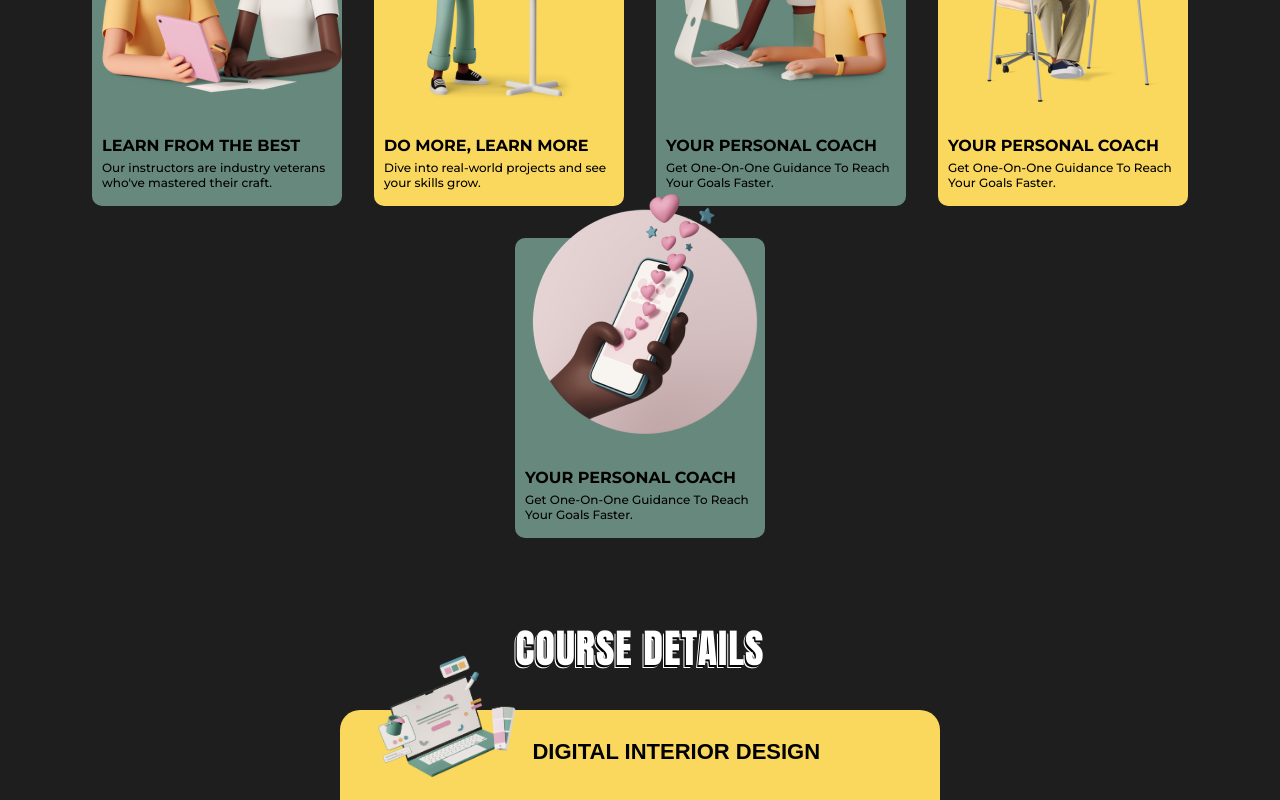
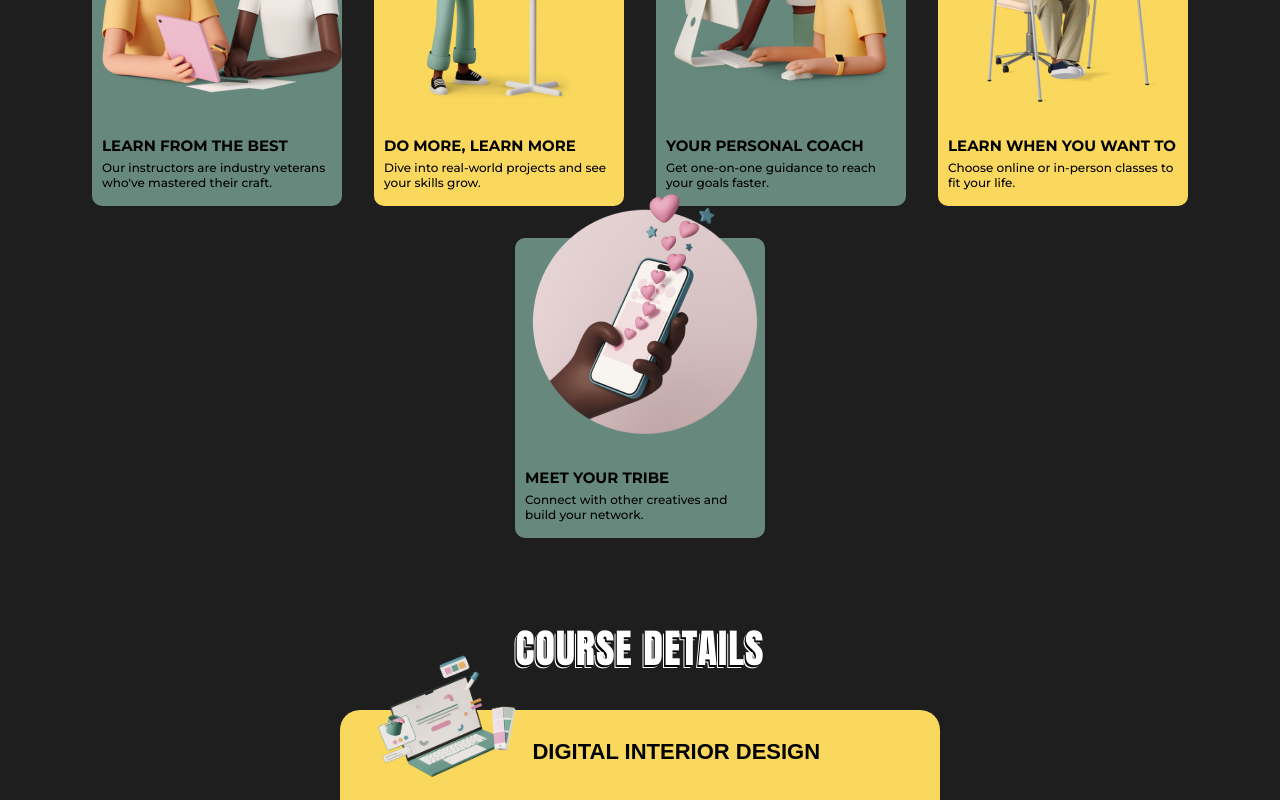
Before and after one commit to Graphikosacademy/graphikosacademy, a Next.js app: page / in a window 1280 px wide. Shown: the part 1660-2460 px from the top of the page. Built offline with nearby package versions, Linux system fonts and the light colour scheme; a web font is replaced by a local one.

Commit message:
font changes made

```diff
--- a/components/coursedetails/coursedetails.jsx
+++ b/components/coursedetails/coursedetails.jsx
@@ -26,7 +26,7 @@ const CourseDetails = () => {
           title="ADVANCED COURSE IN DIGITAL INTERIOR DESIGN "
           image={courseimage2}
           overview="This advanced course builds upon the foundational knowledge acquired in the certificate course. You'll delve deeper into complex interior design projects and explore cutting-edge techniques."
-          duration="08 Weeks"
+          duration="8-12 Weeks"
           certification="Upon successful completion, you'll receive a certificate from Graphikos Academy."
         />
         <CourseCard
@@ -34,7 +34,7 @@ const CourseDetails = () => {
           title="DIPLOMA IN DIGITAL INTERIOR DESIGN "
           image={courseimage3}
           overview="This comprehensive diploma program provides in-depth training in digital interior design, equipping you with the skills and knowledge needed to excel in the field."
-          duration="08 Weeks"
+          duration="-- Weeks"
           certification="Upon successful completion, you'll receive a certificate from Graphikos Academy."
         />
       </div>
--- a/components/footer/footer.css
+++ b/components/footer/footer.css
@@ -58,7 +58,7 @@
   gap: 1rem;
 }
 .footer_container-group-1-policy p {
-  color: blue;
+  color: #2C48FF;
 }
 
 @media screen and (min-width: 100px) and (max-width: 480px) {
--- a/components/header/header.css
+++ b/components/header/header.css
@@ -105,9 +105,10 @@
   font-size: 85px;
   letter-spacing: 2px;
   font-family: "impact";
-  font-weight: 200;
+  font-weight: 700;
 background: #FF6007;
 background: radial-gradient(circle farthest-side at center center, #FF6007 0%, #FF0C81 100%);
+background-clip: text;
 -webkit-background-clip: text;
 -webkit-text-fill-color: transparent;
 }
--- a/components/launchpad/launchpad.jsx
+++ b/components/launchpad/launchpad.jsx
@@ -41,19 +41,19 @@ const Launchpad = () => {
           cardbackground="#67897D"
           image={image3}
           cardtitle="YOUR PERSONAL COACH"
-          discription="Get One-On-One Guidance To Reach Your Goals Faster."
+          discription="Get one-on-one guidance to reach your goals faster."
         />
         <Card
           cardbackground="#FAD85D"
           image={image4}
-          cardtitle="YOUR PERSONAL COACH"
-          discription="Get One-On-One Guidance To Reach Your Goals Faster."
+          cardtitle="LEARN WHEN YOU WANT TO "
+          discription="Choose online or in-person classes to fit your life."
         />
         <Card
           cardbackground="#67897D"
           image={image5}
-          cardtitle="YOUR PERSONAL COACH"
-          discription="Get One-On-One Guidance To Reach Your Goals Faster."
+          cardtitle="MEET YOUR TRIBE"
+          discription="Connect with other creatives and build your network."
         />
       </div>
     </div>
--- a/utils/card/card.css
+++ b/utils/card/card.css
@@ -6,7 +6,6 @@
   height: 300px;
   padding: 1rem 10px;
   border-radius: 10px;
-
 }
 .card-media {
   height: fit-content;
@@ -17,7 +16,6 @@
   width: 240px;
   height: 240px;
   object-fit: contain;
-
 }
 .card-title {
   display: flex;
@@ -31,7 +29,7 @@
   font-weight: 500;
 }
 .card-title h1 {
-  font-size: 16px;
+  font-size: 15px;
 }
 .card-title p {
   font-size: 12px;
```
